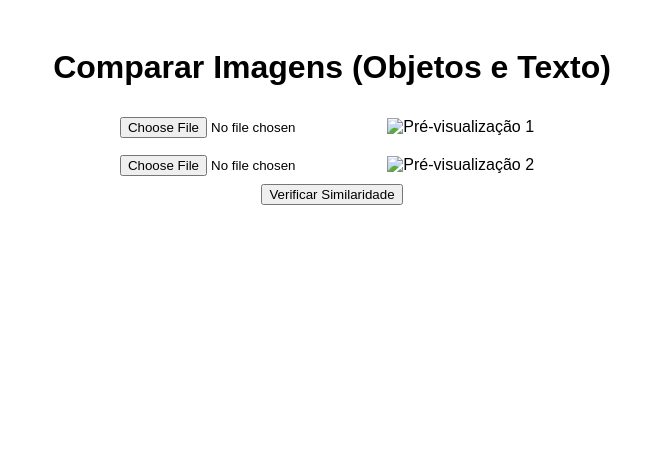
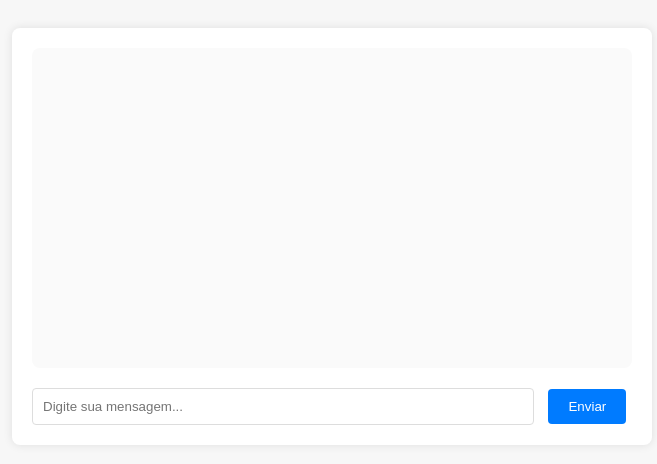
Before and after one commit to Miraplay2025/Visualizador, a Flask app: page / in a window 1280 px wide. Shown: the top 464 px of the page, without its empty margins (308-965 px from the left). Run offline with Flask 2, Linux system fonts and the light colour scheme.

Commit message:
Update index.html

```diff
--- a/templates/index.html
+++ b/templates/index.html
@@ -1,64 +1,86 @@
 <!DOCTYPE html>
-<html lang="pt">
+<html lang="pt-br">
 <head>
     <meta charset="UTF-8">
-    <title>Comparar Imagens</title>
+    <meta name="viewport" content="width=device-width, initial-scale=1.0">
+    <title>Chat com GPT-2</title>
     <style>
-        body { font-family: Arial; text-align: center; padding: 20px; }
-        img { max-width: 200px; margin: 10px; }
-        #resultado { margin-top: 20px; font-weight: bold; }
+        body {
+            font-family: Arial, sans-serif;
+            background-color: #f7f7f7;
+            padding: 20px;
+        }
+        #chat-container {
+            width: 100%;
+            max-width: 600px;
+            margin: 0 auto;
+            background-color: #fff;
+            padding: 20px;
+            border-radius: 8px;
+            box-shadow: 0 0 10px rgba(0, 0, 0, 0.1);
+        }
+        #messages {
+            height: 300px;
+            overflow-y: scroll;
+            margin-bottom: 20px;
+            padding: 10px;
+            background-color: #fafafa;
+            border-radius: 8px;
+        }
+        .user-message {
+            color: blue;
+        }
+        .bot-message {
+            color: green;
+        }
+        input[type="text"] {
+            width: 80%;
+            padding: 10px;
+            margin-right: 10px;
+            border-radius: 4px;
+            border: 1px solid #ddd;
+        }
+        button {
+            padding: 10px 20px;
+            background-color: #007BFF;
+            color: white;
+            border: none;
+            border-radius: 4px;
+        }
     </style>
 </head>
 <body>
-    <h1>Comparar Imagens (Objetos e Texto)</h1>
-
-    <input type="file" id="imagem1" accept="image/*">
-    <img id="preview1" src="" alt="Pré-visualização 1"><br>
-
-    <input type="file" id="imagem2" accept="image/*">
-    <img id="preview2" src="" alt="Pré-visualização 2"><br>
-
-    <button onclick="comparar()">Verificar Similaridade</button>
-
-    <div id="resultado"></div>
+    <div id="chat-container">
+        <div id="messages"></div>
+        <div>
+            <input type="text" id="user-input" placeholder="Digite sua mensagem...">
+            <button onclick="sendMessage()">Enviar</button>
+        </div>
+    </div>
 
     <script>
-        const preview1 = document.getElementById('preview1');
-        const preview2 = document.getElementById('preview2');
+        async function sendMessage() {
+            const userInput = document.getElementById("user-input").value;
+            if (!userInput) return;
 
-        document.getElementById('imagem1').onchange = e => {
-            const file = e.target.files[0];
-            preview1.src = URL.createObjectURL(file);
-        };
-        document.getElementById('imagem2').onchange = e => {
-            const file = e.target.files[0];
-            preview2.src = URL.createObjectURL(file);
-        };
+            // Exibe a mensagem do usuário
+            const messagesDiv = document.getElementById("messages");
+            messagesDiv.innerHTML += `<div class="user-message"><strong>Você:</strong> ${userInput}</div>`;
+            document.getElementById("user-input").value = "";
 
-        async function comparar() {
-            const resultadoDiv = document.getElementById('resultado');
-            resultadoDiv.innerText = "Comparando imagens...";
+            // Envia a mensagem para o servidor
+            const response = await fetch("/chat", {
+                method: "POST",
+                headers: {
+                    "Content-Type": "application/x-www-form-urlencoded"
+                },
+                body: "message=" + encodeURIComponent(userInput)
+            });
 
-            const formData = new FormData();
-            formData.append('imagem1', document.getElementById('imagem1').files[0]);
-            formData.append('imagem2', document.getElementById('imagem2').files[0]);
-
-            try {
-                const response = await fetch('/comparar', {
-                    method: 'POST',
-                    body: formData
-                });
-                const data = await response.json();
-                if(data.status === 'iguais'){
-                    resultadoDiv.innerHTML = `<b>Imagens possuem elementos iguais!</b><br>
-                        Objetos: ${data.objetos_comuns.join(', ')}<br>
-                        Textos: ${data.textos_comuns.join(', ')}`;
-                } else {
-                    resultadoDiv.innerText = 'Imagens são diferentes.';
-                }
-            } catch (err) {
-                resultadoDiv.innerText = 'Erro ao comparar imagens.';
-            }
+            // Recebe a resposta e exibe
+            const data = await response.json();
+            messagesDiv.innerHTML += `<div class="bot-message"><strong>GPT-2:</strong> ${data.response}</div>`;
+            messagesDiv.scrollTop = messagesDiv.scrollHeight;
         }
     </script>
 </body>
```
